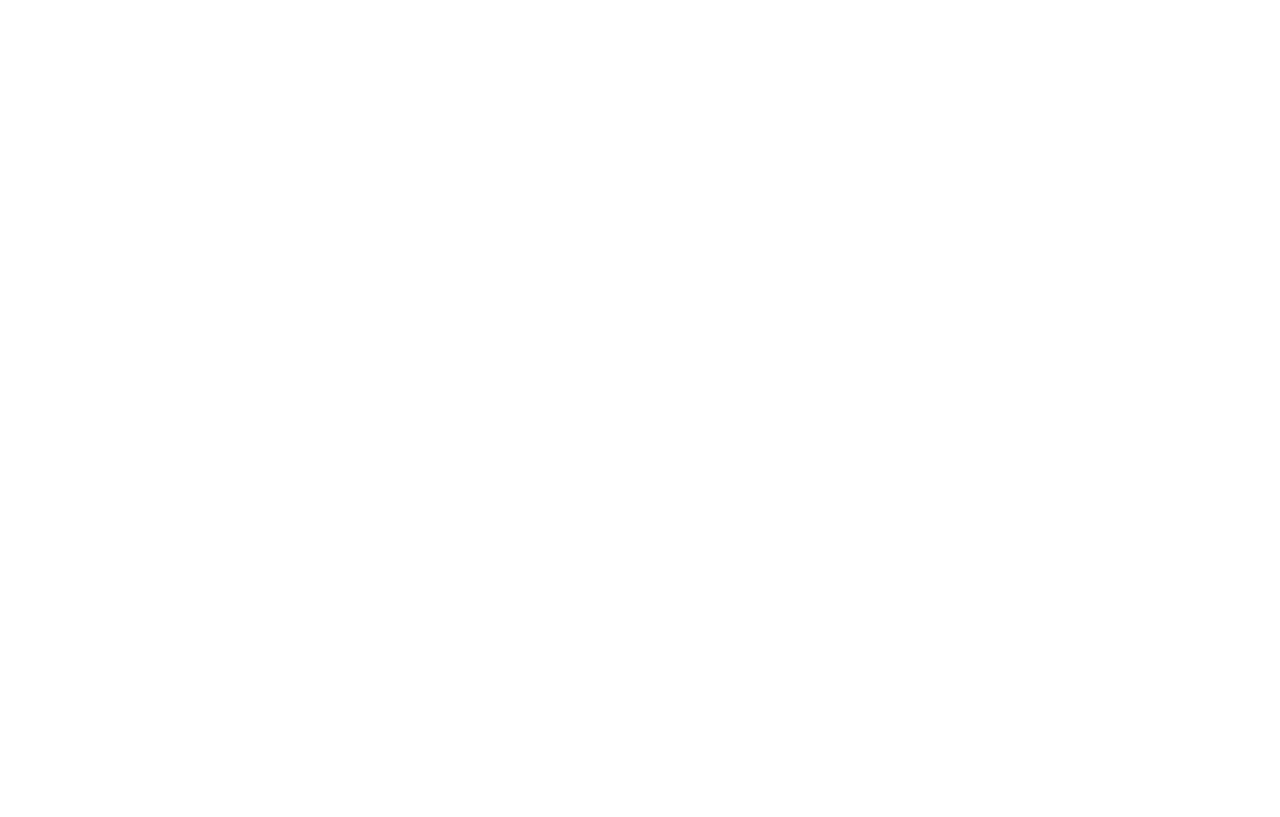
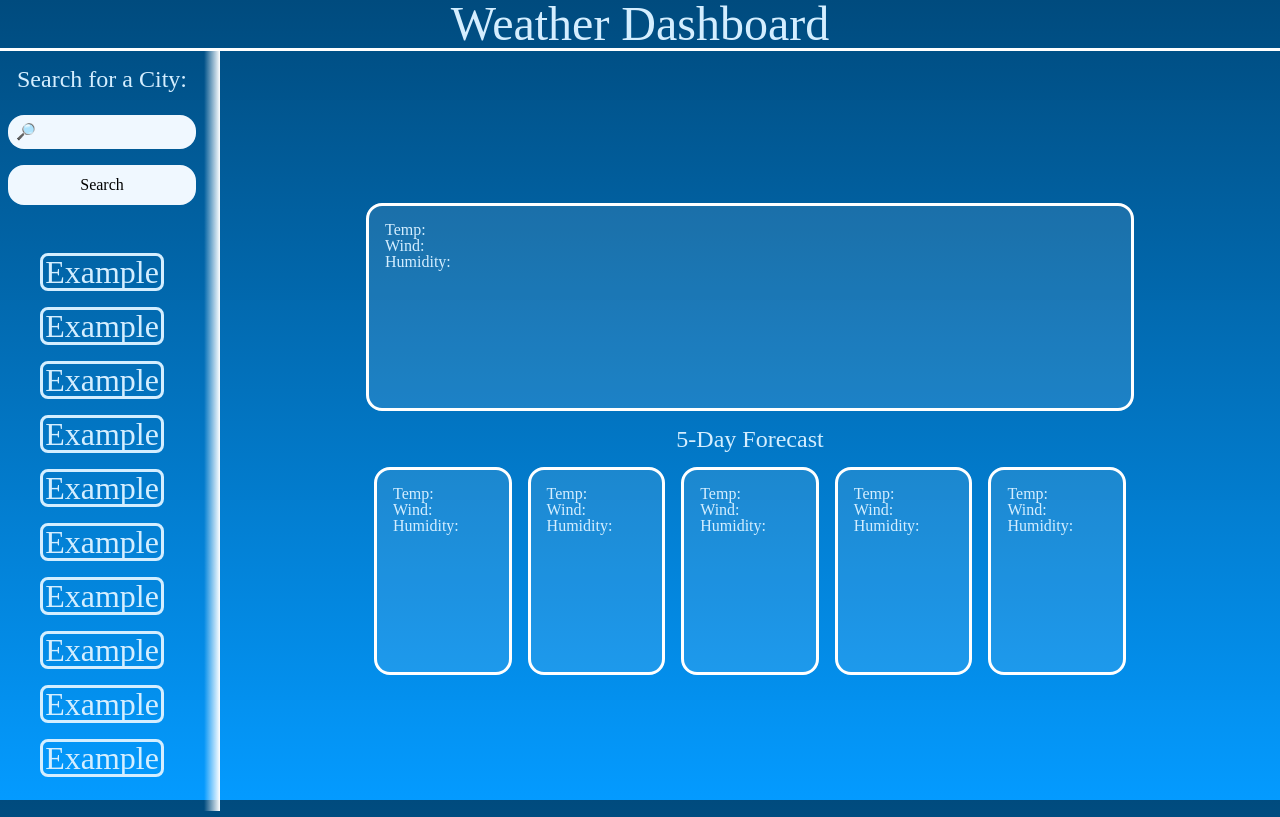
Before and after one commit to charleswt/Weather-Dashboard, a plain HTML site: page index.html in a window 1280 px wide. Drawn offline with Linux system fonts and the light colour scheme.

Commit message:
finished styling css and html looks and functions as it should for now

```diff
--- /dev/null
+++ b/css/reset.css
@@ -0,0 +1,42 @@
+* {
+    margin: 0;
+    padding: 0;
+    box-sizing: border-box;
+  }
+
+  html {
+    height: 100%;
+    max-height: 100vh;
+  }
+
+  body {
+    min-height: 100%;
+    line-height: 1;
+    font-family: Sans-Serif,;
+  }
+
+  h1,
+  h2,
+  h3,
+  h4,
+  h5,
+  h6 {
+    font-size: 100%;
+  }
+
+  input,
+  select,
+  option,
+  optgroup,
+  textarea,
+  button,
+  pre,
+  code {
+    font-size: 100%;
+    font-family: inherit;
+  }
+
+  ol,
+  ul {
+    list-style: none;
+  }
--- a/css/style.css
+++ b/css/style.css
@@ -0,0 +1,139 @@
+/* background, root and miscellaneous */
+
+:root {
+    background-image: linear-gradient(rgb(0, 75, 126), rgba(0, 153, 255, 0.986));
+    --textColor: rgb(212, 238, 255);
+}
+
+header {
+    text-align: center;
+    font-size: 3rem;
+    color: var(--textColor);
+    margin: 1rem;
+    border-bottom: 3px solid white;
+    margin: 0;
+}
+
+.row {
+    display: flex;
+    flex-direction: row;
+  }
+
+
+  p {
+    text-align: center;
+    margin: 1rem;
+    font-size: 1.5rem;
+  }
+
+/* aside styling */
+
+aside {
+    width: 220px;
+    display: flex;
+    flex-direction: column;
+    color: var(--textColor);
+    border-width: 1rem;
+  border-right-style: solid;
+  border-image:
+    linear-gradient(
+      to left,
+      rgb(255, 255, 255),
+      rgba(0, 0, 0, 0)
+    ) 1 100%;
+    height: 95vh;
+}
+
+input {
+    padding: .5rem;
+    margin: .5rem;
+    border-radius: 1rem;
+}
+
+input, textarea {
+    background-color: aliceblue;
+    border: none;
+    outline: none;
+}
+
+button {
+    padding: .5rem;
+    margin: .5rem;
+    background-color: aliceblue;
+    border:solid aliceblue;
+    border-radius: 1rem;
+}
+
+/* last 10 city result */
+
+.storage-list {
+    display: flex;
+    flex-direction: column;
+    margin: 2rem;
+    text-align: center;
+    font-size: 2rem;
+}
+
+/* applied to appended span */
+
+.storage-list-item {
+    margin: .5rem;
+    border: 3px solid var(--textColor);
+    color: var(--textColor);
+    border-radius: .5rem;
+}
+
+/* result styling */
+
+  .flex-column-center {
+    display: flex;
+    justify-content: center;
+    align-items: center;
+    margin: 0 auto;
+    flex-direction: column;
+    color: var(--textColor);
+  }
+
+.day1 {
+    background: rgba(255,255,255, .1);
+    border: 3px solid white;
+    height: 7rem;
+    width: 60vw;
+    margin: 1rem;
+    padding: 1rem;
+    border-radius: 1rem;
+}
+
+.fiveDay {
+    background: rgba(255,255,255, .1);
+    border: 3px solid white;
+    height: fit-content;
+    margin: .5rem;
+    padding: 1rem;
+    flex: 1;
+    border-radius: 1rem;
+}
+
+.fiveDayFit {
+    align-items: center;
+    margin: 0 auto;
+    width: 60vw;
+}
+
+/* media screens */
+
+@media screen and (width >= 948px) {
+    .fiveDayFit {
+        display: flex;
+        flex-direction: row;
+        height: 13rem;
+    }
+
+    .fiveDay {
+        height: 13rem;
+    }
+
+    .day1 {
+        height: 13rem;
+    }
+}
--- a/index.html
+++ b/index.html
@@ -3,9 +3,84 @@
 <head>
     <meta charset="UTF-8">
     <meta name="viewport" content="width=device-width, initial-scale=1.0">
-    <title>Document</title>
+    <link rel="stylesheet" href="css/style.css">
+    <link rel="stylesheet" href="css/reset.css">
+    <title>Weather Dashboard</title>
 </head>
 <body>
+    <header>Weather Dashboard</header>
+    <div class="row">
+    <aside>
+        <p>Search for a City:</p>
+        <input id="input" class="city-input" placeholder="&#128270">
+        <button>Search</button>
+        <div>
+            <div id="appendStorage" class="storage-list">
+                <span class="storage-list-item">Example</span>
+                <span class="storage-list-item">Example</span>
+                <span class="storage-list-item">Example</span>
+                <span class="storage-list-item">Example</span>
+                <span class="storage-list-item">Example</span>
+                <span class="storage-list-item">Example</span>
+                <span class="storage-list-item">Example</span>
+                <span class="storage-list-item">Example</span>
+                <span class="storage-list-item">Example</span>
+                <span class="storage-list-item">Example</span>
+            </div>
+        </div>
+    </aside>
+    <main class="flex-column-center">
+        <div class="result-container">
+            <div class="day1">
+                <ul id="oneDay">
+                    <li id="resultCityName"><span id="resultDate"></span></li>
+                    <li><span id="resultIcon"></span></li>
+                    <li>Temp:<span id="resultTemp"></span></li>
+                    <li>Wind:<span id="resultWind"></span></li>
+                    <li>Humidity:<span id="resultHumidity"></span></li>
 
+                </ul>
+            </div>
+                <p>5-Day Forecast</p>
+                <div class="fiveDayFit">
+                <ul class="fiveDay">
+                    <li><span id="resultDate"></span></li>
+                    <li><span id="resultIcon"></span></li>
+                    <li>Temp:<span id="resultTemp"></span></li>
+                    <li>Wind:<span id="resultWind"></span></li>
+                    <li>Humidity:<span id="resultHumidity"></span></li>
+                </ul>
+                <ul class="fiveDay">
+                    <li><span id="resultDate"></span></li>
+                    <li><span id="resultIcon"></span></li>
+                    <li>Temp:<span id="resultTemp"></span></li>
+                    <li>Wind:<span id="resultWind"></span></li>
+                    <li>Humidity:<span id="resultHumidity"></span></li>
+                </ul>
+                <ul class="fiveDay">
+                    <li><span id="resultDate"></span></li>
+                    <li><span id="resultIcon"></span></li>
+                    <li>Temp:<span id="resultTemp"></span></li>
+                    <li>Wind:<span id="resultWind"></span></li>
+                    <li>Humidity:<span id="resultHumidity"></span></li>
+                </ul>
+                <ul class="fiveDay">
+                    <li><span id="resultDate"></span></li>
+                    <li><span id="resultIcon"></span></li>
+                    <li>Temp:<span id="resultTemp"></span></li>
+                    <li>Wind:<span id="resultWind"></span></li>
+                    <li>Humidity:<span id="resultHumidity"></span></li>
+                </ul>
+                <ul class="fiveDay">
+                    <li><span id="resultDate"></span></li>
+                    <li><span id="resultIcon"></span></li>
+                    <li>Temp:<span id="resultTemp"></span></li>
+                    <li>Wind:<span id="resultWind"></span></li>
+                    <li>Humidity:<span id="resultHumidity"></span></li>
+                </div>
+                </ul>
+        </div>
+    </main>
+</div>
 </body>
 </html>
```
Also changed, not shown: js/script.js (+8 -5 lines), 1 other file.
